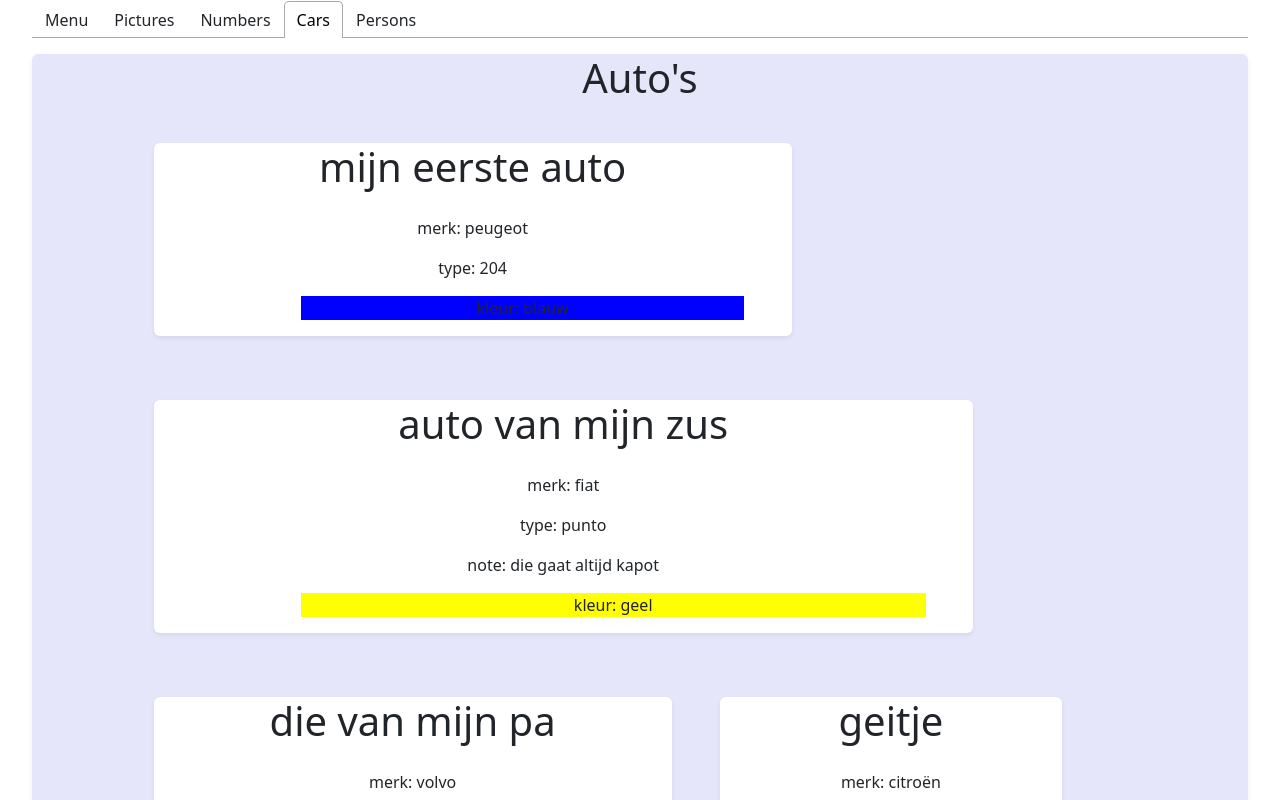
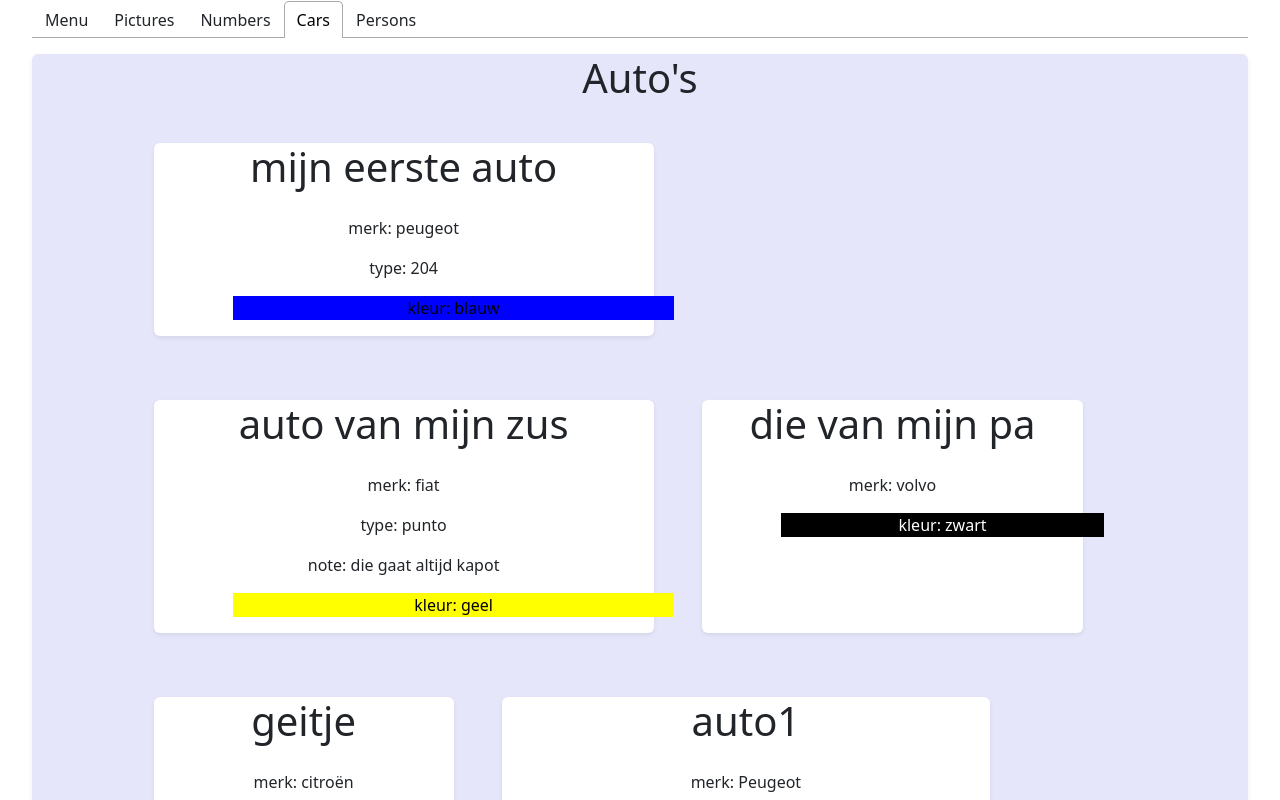
Before and after one commit to DriesDubois/dynamic_oefeningen, a React (Create React App) app: page / in a window 1280 px wide. Both pictures are taken after a click on the tab "Cars". Shown: the top 800 px of the page. Built offline with nearby package versions, Linux system fonts and the light colour scheme.

Commit message:
trying to work with react bootstrap grid system (nin comments)

```diff
--- a/src/components/Cars.js
+++ b/src/components/Cars.js
@@ -32,7 +32,7 @@ export function Car(props) {
             {car.brand && <p className="text-center">merk: {car.brand} </p>}
             {car.type && <p className="text-center">type: {car.type} </p>}
             {car.note && <p className="text-center">note: {car.note} </p>}
-            <p style={car?.color && {background: getBackground(COLOR_TRANSLATION, car.color), marginInline: "50px"}}
+            <p style={car?.color && {background: getBackground(COLOR_TRANSLATION, car.color), marginInline: "50px",color: getTextColor(getBackground(COLOR_TRANSLATION,car.color))  }}
                className="text-center">{car.color && <span>kleur: {car.color}</span>}</p>
         </MyCard>
     )
@@ -41,3 +41,7 @@ export function Car(props) {
 function getBackground(array, color) {
     return (array.find(el => el.dutch === color).english)
 }
+
+function getTextColor(color) {
+    return color === "black" ? "white" : "black"
+}
--- a/src/components/MyCard.js
+++ b/src/components/MyCard.js
@@ -12,7 +12,7 @@ MyCard.propTypes = {
 export function MyCard(props) {
     const {children,title} = props;
     return (
-    <div style={{background: "white", paddingLeft: "10%", paddingRight: "10%"}} className="mt-3 rounded shadow-sm">
+    <div style={{background: "white", paddingLeft: "3%", paddingRight: "3%",minWidth:"300px",maxWidth:"500px"}} className="mt-3 rounded shadow-sm">
         <h1 style={{textAlign: "center", marginBottom: "25px"}}>{title}</h1>
         <Container>
             <Row>
```
Also changed, not shown: src/components/Section.js (+9 -1 lines).
